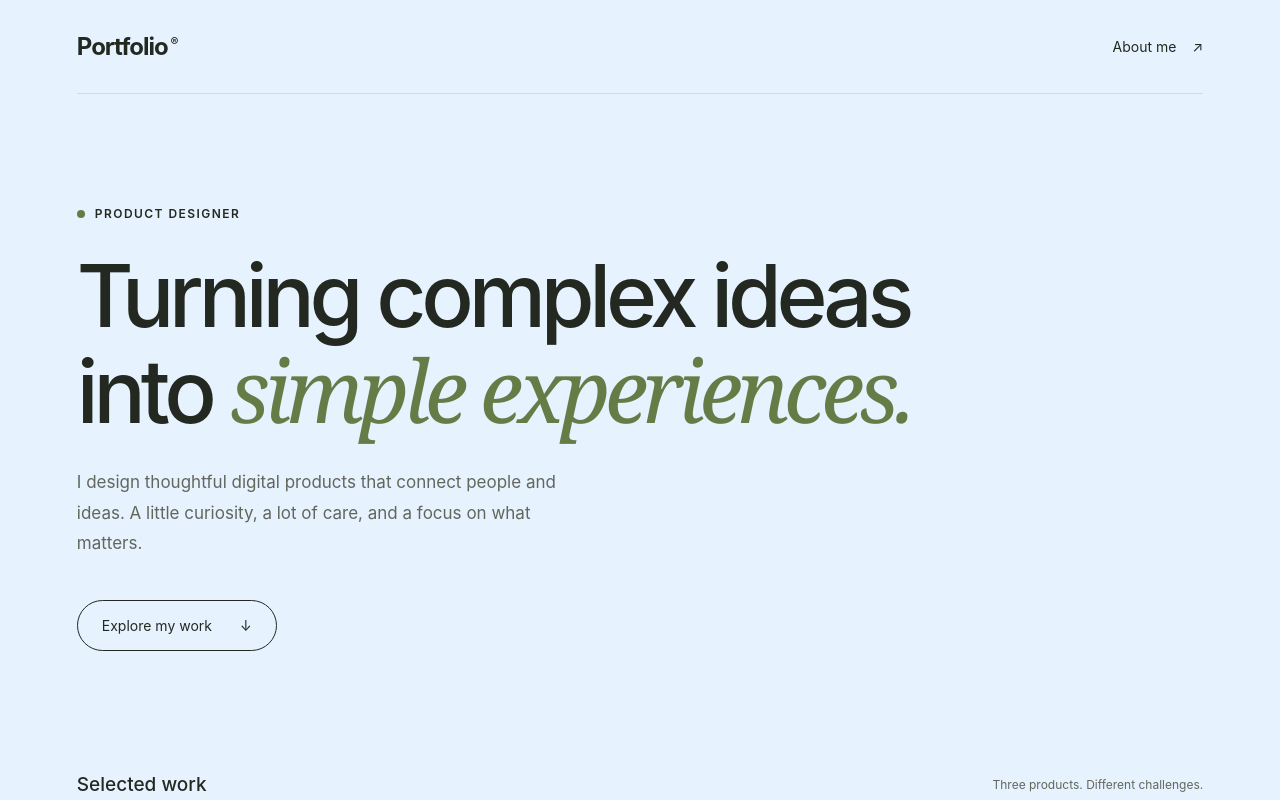
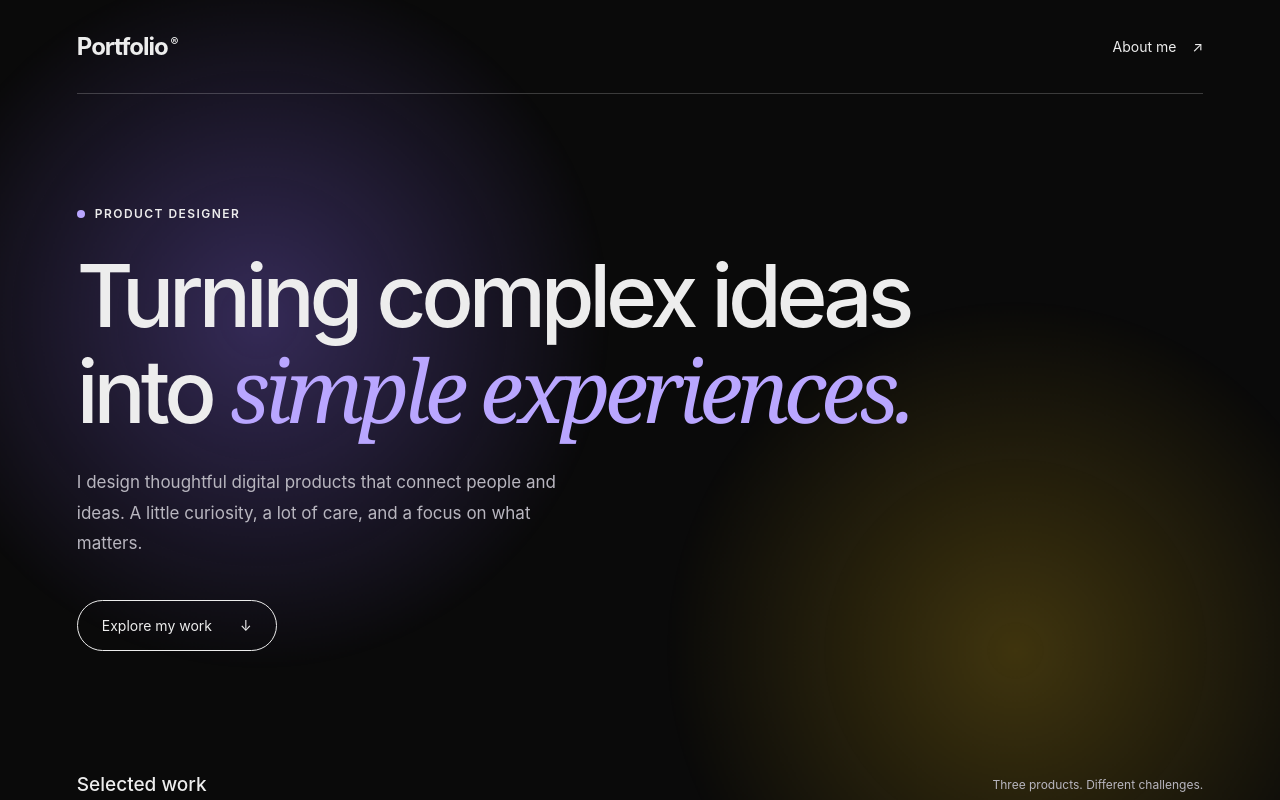
Before and after one commit to o-ants/portfolio-website, a React (Vite) app: page / in a window 1280 px wide. Shown: the top 800 px of the page. Built offline with nearby package versions, Linux system fonts and the light colour scheme.

Commit message:
Add animated Figma glow background

```diff
--- a/src/App.tsx
+++ b/src/App.tsx
@@ -3,6 +3,7 @@ import SelectedWork from './SelectedWork'
 export default function App() {
   return (
     <div className="page">
+      <div className="page-background" aria-hidden="true" />
       <header className="header">
         <a className="wordmark" href="#home" aria-label="Portfolio home">Portfolio<span>®</span></a>
         <a className="nav-link" href="#about">About me <span aria-hidden="true">↗</span></a>
--- a/src/style.css
+++ b/src/style.css
@@ -1,7 +1,12 @@
 :root {
   font-family: Inter, ui-sans-serif, system-ui, -apple-system, BlinkMacSystemFont, "Segoe UI", sans-serif;
-  color: #232820;
-  background: #e6f3ff;
+  --background: #0a0a0a;
+  --foreground: #ededed;
+  --muted: #b8b6bf;
+  --accent: #b9a6ff;
+  --divider: #ededed38;
+  color: var(--foreground);
+  background: var(--background);
   font-synthesis: none;
   text-rendering: optimizeLegibility;
   -webkit-font-smoothing: antialiased;
@@ -9,33 +14,69 @@
 * { box-sizing: border-box; }
 body { margin: 0; }
 a { color: inherit; text-decoration: none; }
-a:focus-visible { outline: 3px solid #657c47; outline-offset: 6px; }
-.page { max-width: 1320px; margin: auto; padding: 0 6%; }
-.header { display: flex; justify-content: space-between; align-items: center; padding: 32px 0; border-bottom: 1px solid #d9dbcf; }
+a:focus-visible { outline: 3px solid var(--accent); outline-offset: 6px; }
+.page { max-width: 1320px; margin: auto; padding: 0 6%; isolation: isolate; }
+.page-background {
+  position: fixed;
+  inset: 0;
+  z-index: -1;
+  overflow: hidden;
+  pointer-events: none;
+}
+.page-background::before,
+.page-background::after {
+  content: "";
+  position: absolute;
+  width: clamp(280px, max(46.875svh, 55vw), 900px);
+  aspect-ratio: 1;
+  translate: -50% -50%;
+  background-size: contain;
+  background-repeat: no-repeat;
+  animation: glow-drift 8s cubic-bezier(.65, 0, .35, 1) infinite;
+}
+.page-background::before {
+  left: 17.6%;
+  top: 37%;
+  background-image: url('./assets/glow-violet.svg');
+  --drift-x: 13.333%;
+  --drift-y: 8.889%;
+}
+.page-background::after {
+  left: 82.4%;
+  top: 84.9%;
+  background-image: url('./assets/glow-gold.svg');
+  --drift-x: -15.556%;
+  --drift-y: -11.111%;
+}
+@keyframes glow-drift {
+  0%, 100% { transform: translate(0, 0); }
+  50% { transform: translate(var(--drift-x), var(--drift-y)); }
+}
+.header { display: flex; justify-content: space-between; align-items: center; padding: 32px 0; border-bottom: 1px solid var(--divider); }
 .wordmark { font-size: 24px; font-weight: 750; letter-spacing: -1px; }
 .wordmark span { font-size: 12px; vertical-align: super; margin-left: 3px; }
 .nav-link { font-size: 14px; }
 .nav-link span { margin-left: 12px; }
 .hero { padding: 100px 0 110px; max-width: 950px; }
 .eyebrow { display: flex; align-items: center; gap: 10px; font-size: 12px; letter-spacing: .12em; text-transform: uppercase; font-weight: 600; }
-.dot { width: 8px; height: 8px; border-radius: 50%; background: #657c47; }
+.dot { width: 8px; height: 8px; border-radius: 50%; background: var(--accent); }
 h1 { font-size: clamp(44px, 6.8vw, 88px); line-height: 1.08; letter-spacing: -.06em; font-weight: 500; margin: 28px 0; }
-h1 em { font-family: Georgia, serif; font-weight: 400; color: #657c47; }
-.intro { max-width: 490px; font-size: 17px; line-height: 1.8; color: #62665c; }
-.button { display: inline-flex; align-items: center; gap: 28px; border: 1px solid #232820; border-radius: 40px; padding: 16px 24px; margin-top: 24px; font-size: 14px; transition: background .2s, color .2s; }
-.button:hover { background: #232820; color: #f6f5ef; }
+h1 em { font-family: Georgia, serif; font-weight: 400; color: var(--accent); }
+.intro { max-width: 490px; font-size: 17px; line-height: 1.8; color: var(--muted); }
+.button { display: inline-flex; align-items: center; gap: 28px; border: 1px solid var(--foreground); border-radius: 40px; padding: 16px 24px; margin-top: 24px; font-size: 14px; transition: background .2s, color .2s; }
+.button:hover { background: var(--foreground); color: var(--background); }
 .work { scroll-margin-top: 32px; }
 .section-heading { display: flex; justify-content: space-between; align-items: center; gap: 20px; margin-bottom: 20px; }
 .section-heading h2 { font-size: 19px; font-weight: 500; margin: 0; }
-.section-heading > span { font-size: 12px; color: #62665c; }
+.section-heading > span { font-size: 12px; color: var(--muted); }
 .placeholder { min-height: 300px; border-radius: 12px; background: #e8ebdf; display: flex; align-items: center; justify-content: center; gap: 38px; padding: 40px; }
 .asterisk { color: #657c47; font-size: 110px; line-height: 1; }
 .placeholder h3 { font-size: 28px; font-weight: 500; letter-spacing: -.03em; margin: 0 0 10px; }
 .placeholder p { color: #62665c; line-height: 1.6; margin: 0; }
 .about { padding: 100px 0; max-width: 650px; scroll-margin-top: 32px; }
 .about h2 { font-size: clamp(30px, 4vw, 44px); letter-spacing: -.04em; font-weight: 500; line-height: 1.2; }
-.about > p:last-child { max-width: 510px; font-size: 17px; line-height: 1.8; color: #62665c; }
-footer { display: flex; justify-content: space-between; gap: 24px; border-top: 1px solid #d9dbcf; padding: 28px 0; font-size: 12px; color: #62665c; }
+.about > p:last-child { max-width: 510px; font-size: 17px; line-height: 1.8; color: var(--muted); }
+footer { display: flex; justify-content: space-between; gap: 24px; border-top: 1px solid var(--divider); padding: 28px 0; font-size: 12px; color: var(--muted); }
 @media (max-width: 600px) {
   .hero { padding: 70px 0; }
   .placeholder { flex-direction: column; text-align: center; gap: 20px; padding: 32px 20px; }
@@ -49,7 +90,7 @@ footer { display: flex; justify-content: space-between; gap: 24px; border-top: 1
 .shuffle { height: 280svh; }
 .shuffle-sticky { position: sticky; top: 24px; padding-top: 12px; }
 .shuffle-stage { position: relative; height: min(65svh, 580px); margin-top: 48px; overflow: clip; overflow-clip-margin: 40px; }
-.project-card { position: absolute; inset: 0; border: 1px solid #23282020; border-radius: 18px; padding: 24px 30px; display: flex; flex-direction: column; transform-origin: 50% 85%; will-change: transform, opacity; }
+.project-card { position: absolute; inset: 0; color: #232820; border: 1px solid #23282020; border-radius: 18px; padding: 24px 30px; display: flex; flex-direction: column; transform-origin: 50% 85%; will-change: transform, opacity; }
 .sage { background: #e0e7d6; }
 .sand { background: #eae2cf; }
 .clay { background: #e8d6cb; }
@@ -64,15 +105,15 @@ footer { display: flex; justify-content: space-between; gap: 24px; border-top: 1
 .project-caption p { margin: 0; font-size: 14px; line-height: 1.5; }
 .case-status { font-size: 11px; color: #555b4d; white-space: nowrap; padding-bottom: 3px; }
 .shuffle-controls { display: flex; justify-content: space-between; align-items: center; margin-top: 22px; }
-.scroll-hint { font-size: 12px; color: #62665c; }
+.scroll-hint { font-size: 12px; color: var(--muted); }
 .scroll-hint > span { margin-left: 10px; }
 .project-navigation { display: flex; align-items: center; gap: 18px; }
-.project-navigation button { width: 44px; height: 44px; border: 1px solid #23282050; border-radius: 50%; color: inherit; background: transparent; font: inherit; cursor: pointer; }
-.project-navigation button:hover:not(:disabled) { background: #e8ebdf; }
+.project-navigation button { width: 44px; height: 44px; border: 1px solid var(--divider); border-radius: 50%; color: inherit; background: transparent; font: inherit; cursor: pointer; }
+.project-navigation button:hover:not(:disabled) { background: var(--foreground); color: var(--background); }
 .project-navigation button:disabled { opacity: .3; cursor: default; }
-button:focus-visible { outline: 3px solid #657c47; outline-offset: 4px; }
+button:focus-visible { outline: 3px solid var(--accent); outline-offset: 4px; }
 .project-counter { font-size: 12px; font-variant-numeric: tabular-nums; }
-.project-counter > span { color: #62665c; }
+.project-counter > span { color: var(--muted); }
 @media (max-width: 700px) {
   .shuffle { height: auto; }
   .shuffle-sticky { position: static; }
@@ -85,6 +126,8 @@ button:focus-visible { outline: 3px solid #657c47; outline-offset: 4px; }
   .project-caption h3 { font-size: 28px; }
 }
 @media (prefers-reduced-motion: reduce) {
+  .page-background::before,
+  .page-background::after { animation: none; }
   .shuffle { height: auto; }
   .shuffle-sticky { position: static; }
   .shuffle-stage { display: grid; gap: 24px; height: auto; overflow: visible; margin-top: 28px; }
```
Also changed, not shown: src/assets/glow-gold.svg (added), src/assets/glow-violet.svg (added).
